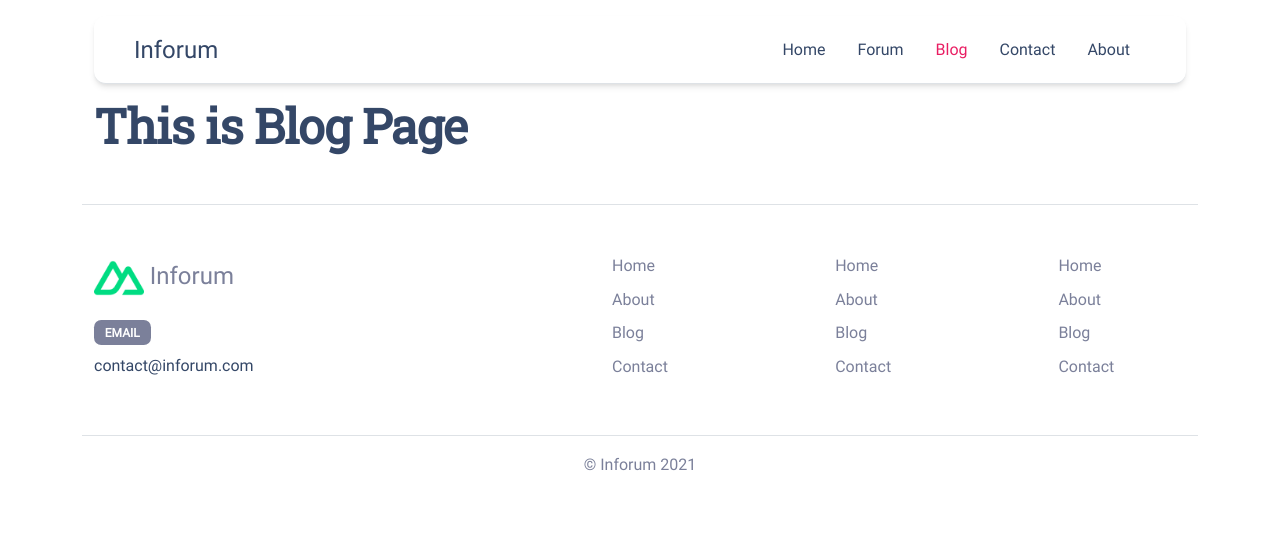
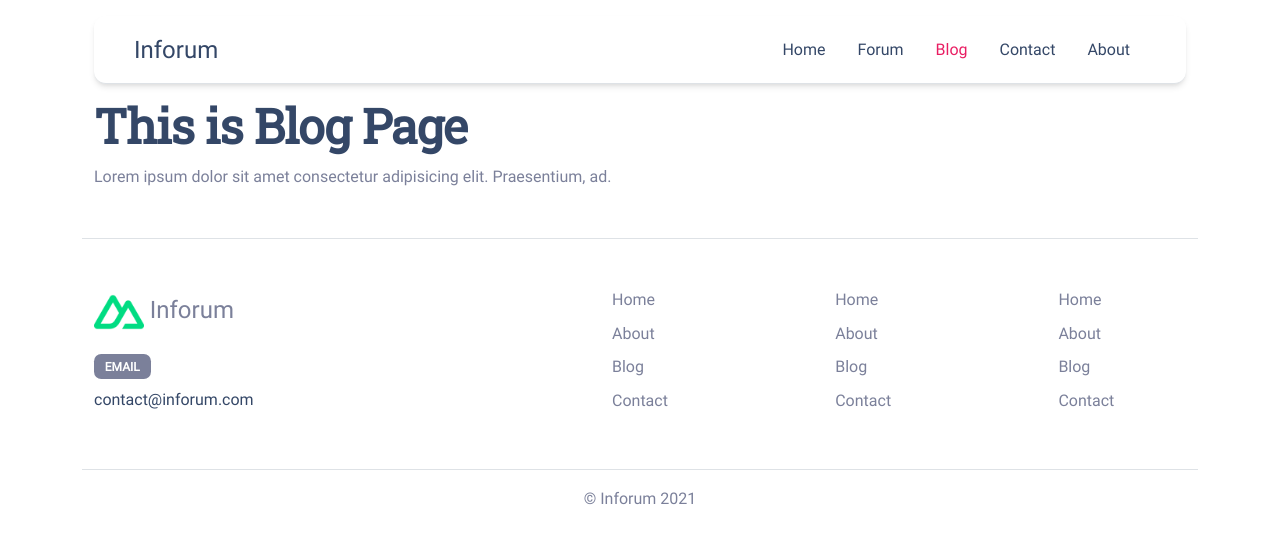
Before and after one commit to wrench1815/inforum_frontend, a Nuxt app: page /blog in a window 1280 px wide. Shown: the top 542 px of the page. Built offline with nearby package versions, Linux system fonts and the light colour scheme.

Commit message:
test changes

```diff
--- a/pages/blog.vue
+++ b/pages/blog.vue
@@ -1,6 +1,9 @@
 <template>
   <div class="container mt-7">
     <h1>This is Blog Page</h1>
+    <p>
+      Lorem ipsum dolor sit amet consectetur adipisicing elit. Praesentium, ad.
+    </p>
   </div>
 </template>
 
```
